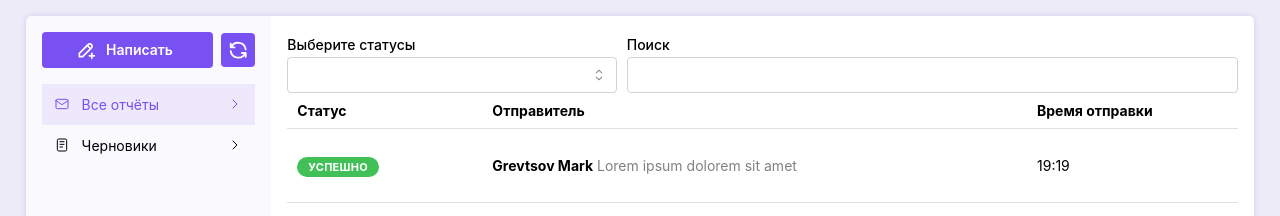
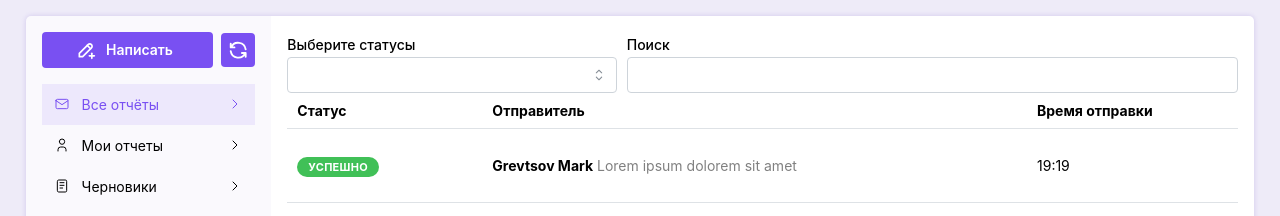
Before and after one commit to Tifftal/AtomHackFrontend, a React (Vite) app: page / in a window 1280 px wide. Shown: the top 216 px of the page. Built offline with nearby package versions, Linux system fonts and the light colour scheme.

Commit message:
refactor

```diff
--- a/src/pages/Reports/index.tsx
+++ b/src/pages/Reports/index.tsx
@@ -1,35 +1,23 @@
-import { Badge, Button, MultiSelect, NavLink, Table, TextInput } from "@mantine/core";
+import { Button, MultiSelect, NavLink, Table, TextInput } from "@mantine/core";
 import { reportsMock } from "../../constants/mocks";
 import { useState } from "react";
 import { Report } from "../../entities/Report";
 import { ActionIcon } from '@mantine/core';
-import { IconNotes, IconChevronRight, IconMail, IconPencilPlus, IconRefresh } from '@tabler/icons-react';
+import { IconPencilPlus, IconRefresh } from '@tabler/icons-react';
 import "./index.scss";
 import DraftReport from "../../widget/DraftReport";
+import { navlinks } from "./navlinks";
 
 export const Reports = () => {
-    // TODO: Add getting data from sockets
+    // TODO: Add getting data from stomp
     const [reports, setReports] = useState(reportsMock);
     const [active, setActive] = useState(0);
     const [isDraftOpen, setIsDraftOpen] = useState(false);
 
-    const data = [
-        {
-            icon: IconMail,
-            label: 'Все отчёты',
-            rightSection: <IconChevronRight size="1rem" stroke={1.5} />
-        },
-        {
-            icon: IconNotes,
-            label: 'Черновики',
-            rightSection: <IconChevronRight size="1rem" stroke={1.5} />
-        },
-    ];
-
-    const items = data.map((item, index) => (
+    const items = navlinks.map((item, index) => (
         <NavLink
             className="custom-navlink"
-            href="#required-for-focus"
+            href={`#${item.label}`}
             key={item.label}
             active={index === active}
             label={item.label}
--- /dev/null
+++ b/src/pages/Reports/navlinks.tsx
@@ -0,0 +1,19 @@
+import { IconMail, IconNotes, IconChevronRight, IconUser } from "@tabler/icons-react";
+
+export const navlinks = [
+    {
+        icon: IconMail,
+        label: 'Все отчёты',
+        rightSection: <IconChevronRight size="1rem" stroke={1.5} />
+    },
+    {
+        icon: IconUser,
+        label: 'Мои отчеты',
+        rightSection: <IconChevronRight size="1rem" stroke={1.5} />
+    },
+    {
+        icon: IconNotes,
+        label: 'Черновики',
+        rightSection: <IconChevronRight size="1rem" stroke={1.5} />
+    },
+];
```
